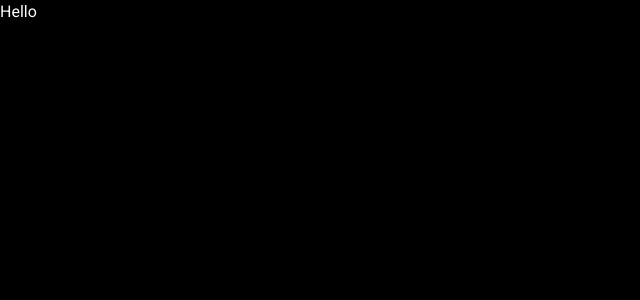
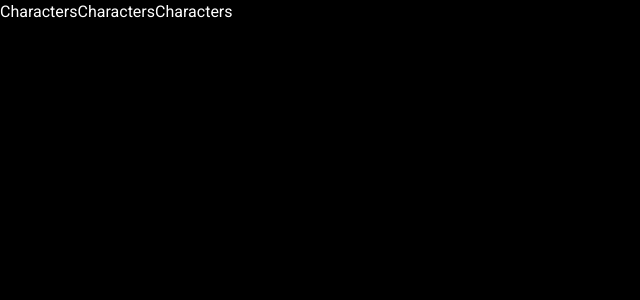
Before and after one commit to rukavyshnykov/ricknmorty, a React (Vite) app: page / in a window 1280 px wide. Shown: the top 300 px of the page, without its empty margins (0-640 px from the left). Built offline with nearby package versions, Linux system fonts and the light colour scheme.

Commit message:
feature: router set up

```diff
--- a/package.json
+++ b/package.json
@@ -14,7 +14,8 @@
   "dependencies": {
     "@fontsource/roboto": "^5.0.13",
     "react": "^18.2.0",
-    "react-dom": "^18.2.0"
+    "react-dom": "^18.2.0",
+    "react-router-dom": "^6.23.1"
   },
   "devDependencies": {
     "@it-incubator/eslint-config": "^1.0.2",
--- a/src/App.tsx
+++ b/src/App.tsx
@@ -1,3 +1,5 @@
+import { Router } from '@/router'
+
 export function App() {
-  return <div>Hello</div>
+  return <Router />
 }
--- /dev/null
+++ b/src/pages/Characters.tsx
@@ -0,0 +1,9 @@
+export const Characters = () => {
+  return (
+    <>
+      <>Characters</>
+      <>Characters</>
+      <>Characters</>
+    </>
+  )
+}
--- /dev/null
+++ b/src/router.tsx
@@ -0,0 +1,14 @@
+import { RouterProvider, createBrowserRouter } from 'react-router-dom'
+
+import { Characters } from './pages/Characters'
+
+const router = createBrowserRouter([
+  {
+    element: <Characters />,
+    path: '/',
+  },
+])
+
+export function Router() {
+  return <RouterProvider router={router} />
+}
```
Also changed, not shown: 1 other file (tests, documents, lock files or other folders).
